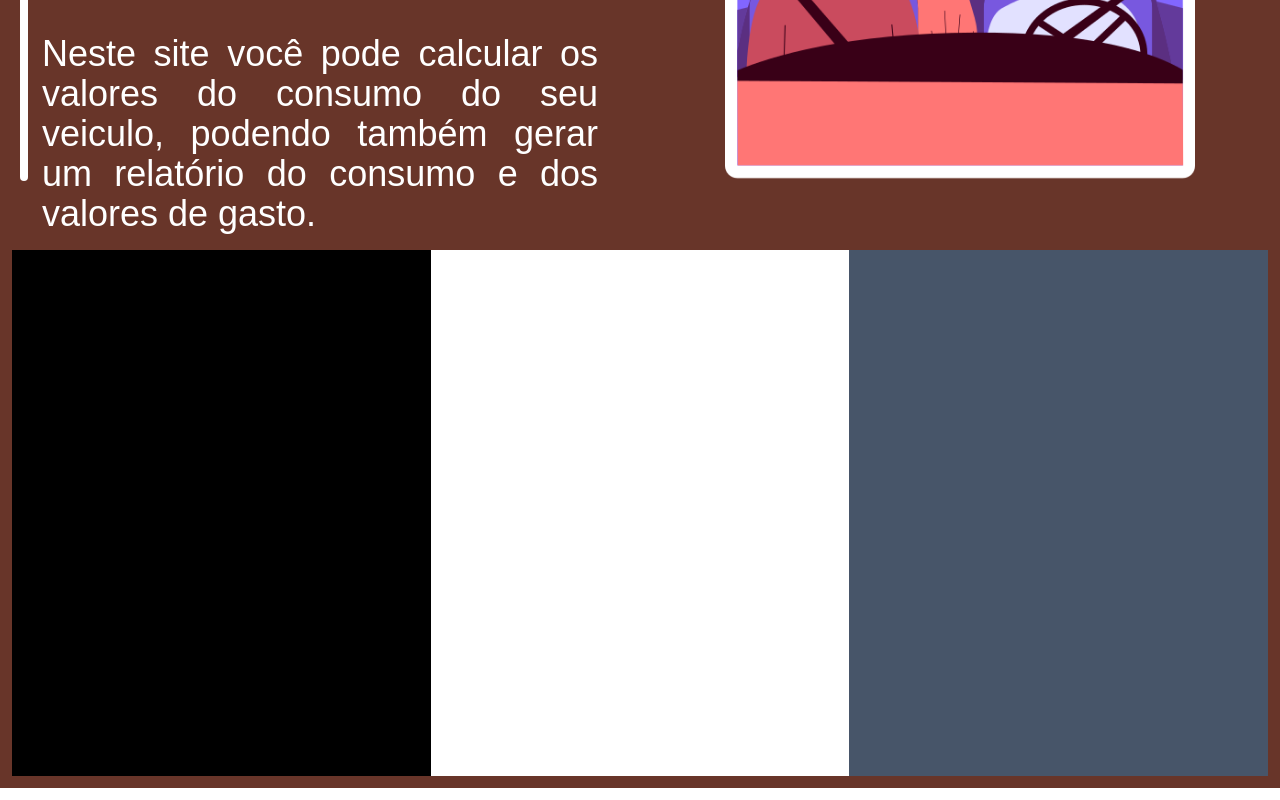
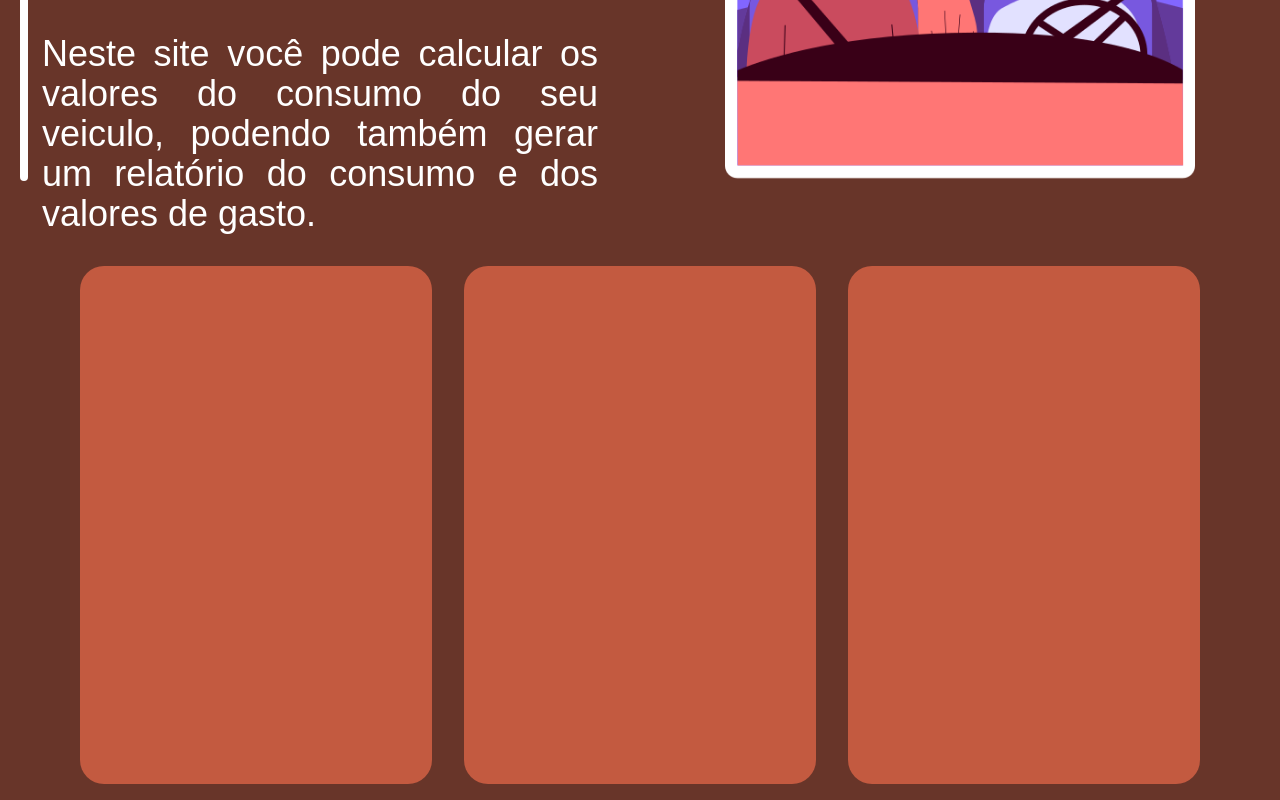
Before and after one commit to Guilherme-Ferreira-Tombini/Fisher-combustion, a Next.js app: page / in a window 1280 px wide. Shown: the part 415-1215 px from the top of the page. Built offline with nearby package versions, Linux system fonts and the light colour scheme; a web font is replaced by a local one.

Commit message:
style: modified the general orientation of the site and the style of the 'Explanatory Topics' structure

```diff
--- a/src/app/components/ExplanatoryTopics.tsx
+++ b/src/app/components/ExplanatoryTopics.tsx
@@ -1,9 +1,21 @@
 export default function ExplanatoryTopics(){
     return(
-        <div className="w-[100%] h-[550px] grid grid-cols-3 p-3">
-            <div className=" bg-black"></div>
-            <div className=" bg-white"></div>
-            <div className=" bg-slate-600"></div>
+        <div id="information" className="w-[90%] h-[550px] grid grid-cols-3 mt-3">
+            <div className="flex flex-col justify-center p-4 items-center">
+                <div className="bg-[#C35A40] rounded-3xl p-4 w-full h-full">
+
+                </div>
+            </div>
+            <div className="flex flex-col justify-center p-4 items-center">
+                <div className="bg-[#C35A40] rounded-3xl p-4 w-full h-full">
+
+                </div>
+            </div>
+            <div className="flex flex-col justify-center p-4 items-center">
+                <div className="bg-[#C35A40] rounded-3xl p-4 w-full h-full">
+
+                </div>
+            </div>
 
         </div>
     )
--- a/src/app/page.tsx
+++ b/src/app/page.tsx
@@ -4,7 +4,7 @@ import TopOfPage from "./components/TopOfPage";
 
 export default function Home() {
   return (
-    <div className="bg-[#683529] w-[100%]">
+    <div className="bg-[#683529] w-[100%] grid grid-col-1 justify-items-center">
       <Header/>
       <TopOfPage/>
       <ExplanatoryTopics/>
```
